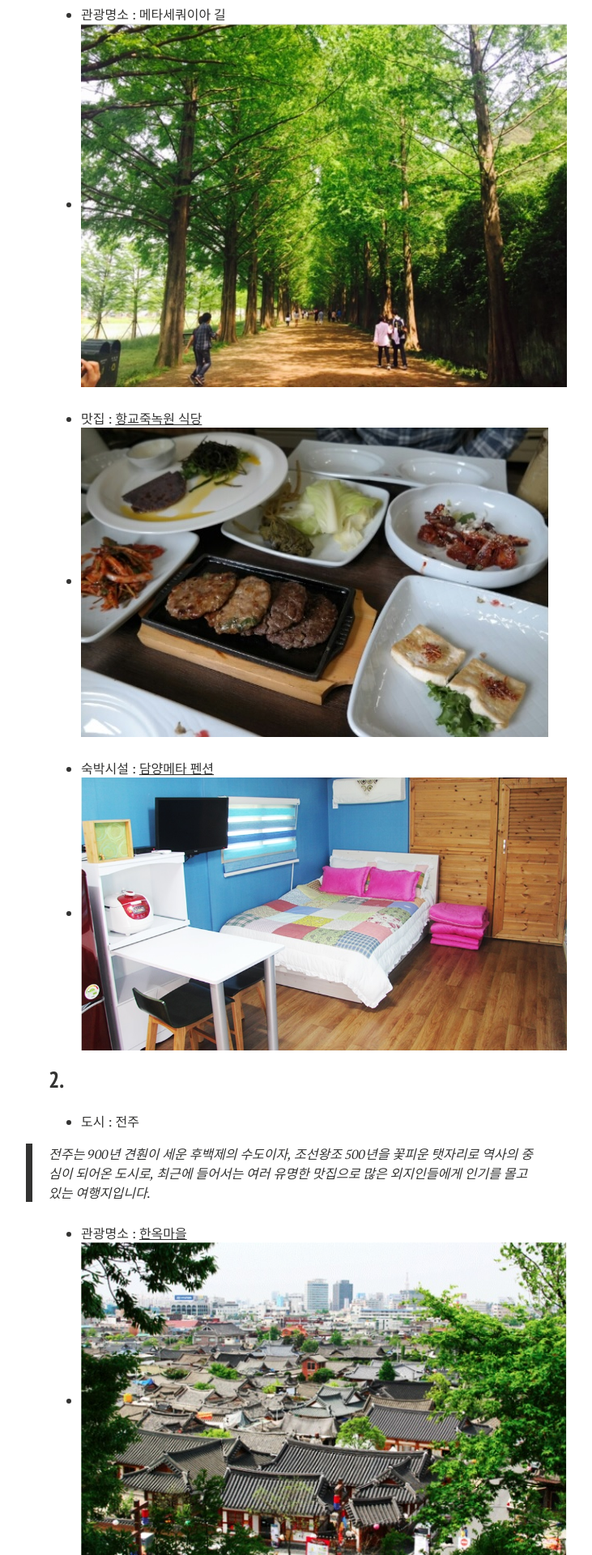
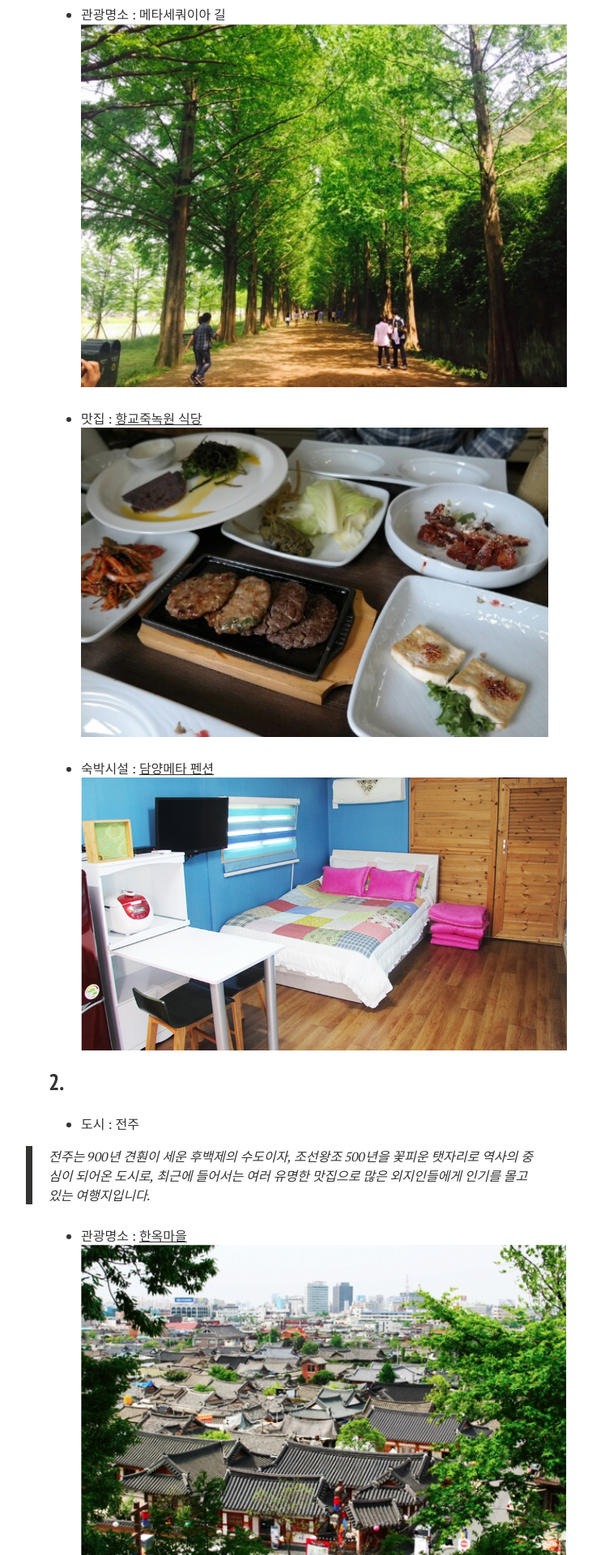
Before and after one commit to shinojin/shinojin.github.com, a Jekyll site: the page built from _posts/2013-05-22-sample-post-images.md, in a window 1280 px wide. Shown: the part 329-2249 px from the top of the page at 81% size, without its empty margins (260-991 px from the left). Built offline with Jekyll 4.4.1, drawn with Linux system fonts in a browser that asks for light colours; nearby versions of some CDN libraries.

Commit message:
Update 2013-05-22-sample-post-images.md

```diff
--- a/_posts/2013-05-22-sample-post-images.md
+++ b/_posts/2013-05-22-sample-post-images.md
@@ -12,13 +12,13 @@ comments: true
 > 풍광 수려한 전남 담양은 전남 최북단에 둥지를 튼 고을이다. 담양은 현대인들의 찌든 맘과 몸을 씻김하는 인식처로 유명세를 타고 있는 좋은 여행지입니다.
 
 - 관광명소 : 메타세쿼이아 길
-- ![메타세쿼이아 길](https://github.com/shinojin/shinojin.github.com/blob/master/images/damgyang-metasq-gil.jpg?raw=true)
+![메타세쿼이아 길](https://github.com/shinojin/shinojin.github.com/blob/master/images/damgyang-metasq-gil.jpg?raw=true)
 
 - 맛집 : [항교죽녹원 식당](http://blog.naver.com/orangealive/220295231574)
-- ![항교죽녹원 식당](https://github.com/shinojin/shinojin.github.com/blob/master/images/damyanghanggyozukdocwon.jpg?raw=true)
+![항교죽녹원 식당](https://github.com/shinojin/shinojin.github.com/blob/master/images/damyanghanggyozukdocwon.jpg?raw=true)
 
 - 숙박시설 : [담양메타 펜션](http://metastory.co.kr)
-- ![담양메타 펜션](https://github.com/shinojin/shinojin.github.com/blob/master/images/jj-damgyang%20meta.jpg?raw=true)
+![담양메타 펜션](https://github.com/shinojin/shinojin.github.com/blob/master/images/jj-damgyang%20meta.jpg?raw=true)
 
 
 
@@ -28,9 +28,9 @@ comments: true
 > 전주는 900년 견훤이 세운 후백제의 수도이자, 조선왕조 500년을 꽃피운 탯자리로 역사의 중심이 되어온 도시로, 최근에 들어서는 여러 유명한 맛집으로 많은 외지인들에게 인기를 몰고 있는 여행지입니다.
 
 - 관광명소 : [한옥마을](hanok.jeonju.go.kr)
-- ![한옥마을](https://github.com/shinojin/shinojin.github.com/blob/master/images/jj-hanoktown.jpg?raw=true)
+![한옥마을](https://github.com/shinojin/shinojin.github.com/blob/master/images/jj-hanoktown.jpg?raw=true)
 
 - 맛집 : [전라도 음식이야기](www.jfoodstory.com)
 
 - 숙박시설 : [르윈 호텔](http://hotellewin.com/)
-- ![르윈 호텔](https://github.com/shinojin/shinojin.github.com/blob/master/images/jj-rwin.jpg?raw=true)
+![르윈 호텔](https://github.com/shinojin/shinojin.github.com/blob/master/images/jj-rwin.jpg?raw=true)
```
